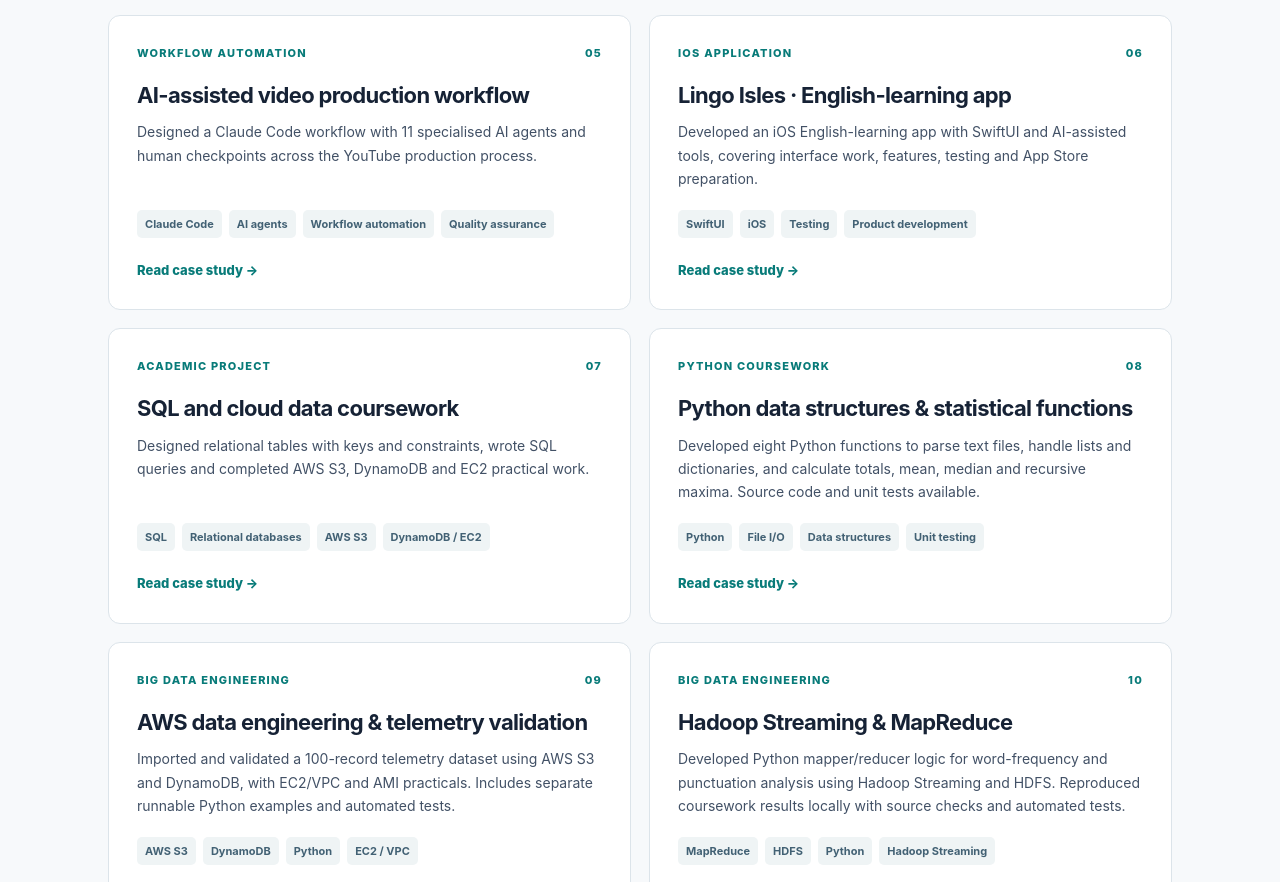
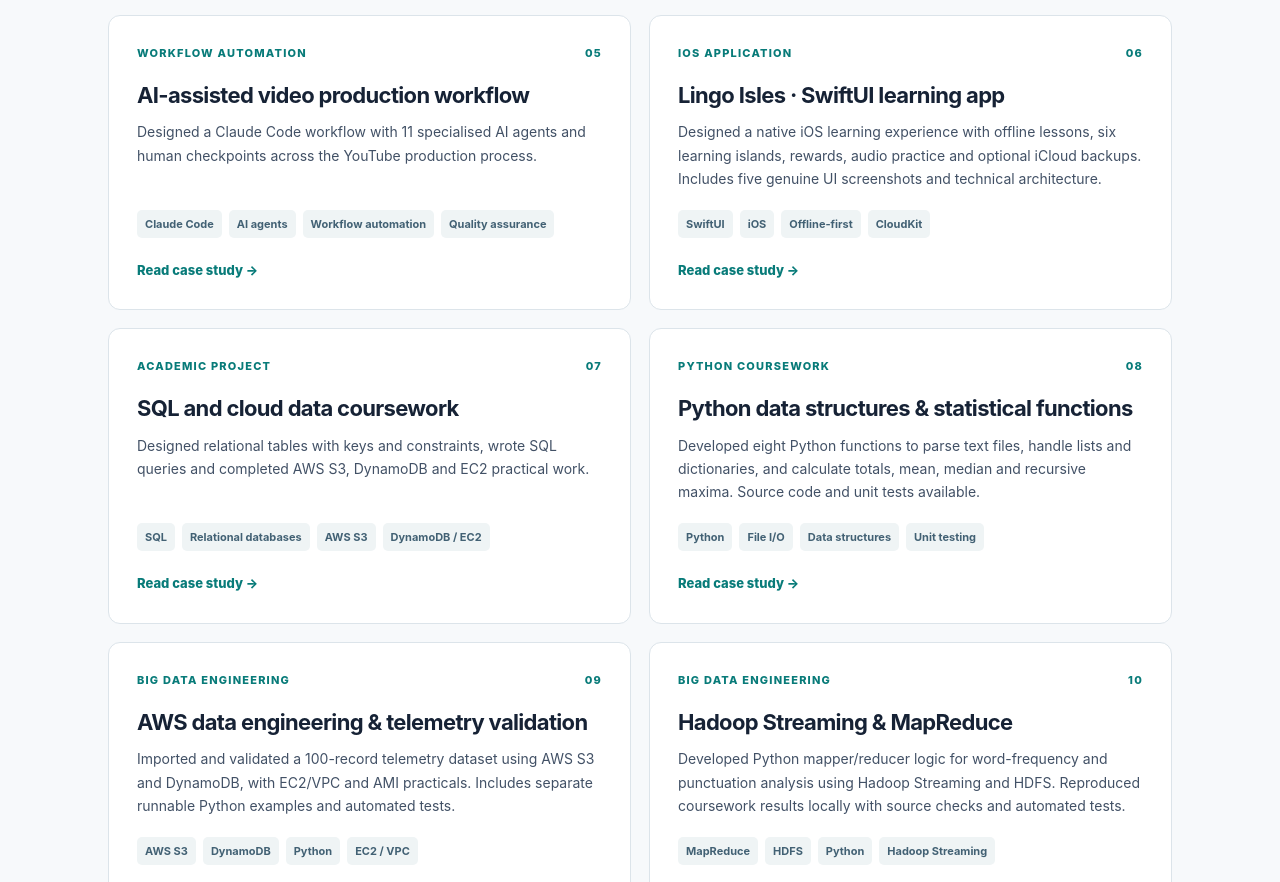
Before and after one commit to mrcdmn03/mrcdmn03.github.io, a plain HTML site: page index.html in a window 1280 px wide. Shown: the part 1504-2386 px from the top of the page. Drawn offline with Linux system fonts and the light colour scheme.

Commit message:
Highlight Lingo Isles source-verified features and screenshots on portfolio homepage

```diff
--- a/index.html
+++ b/index.html
@@ -63,8 +63,8 @@
 </article>
 <article class="project-card">
  <div class="project-overline"><span>IOS APPLICATION</span><span>06</span></div>
- <h3>Lingo Isles · English-learning app</h3><p>Developed an iOS English-learning app with SwiftUI and AI-assisted tools, covering interface work, features, testing and App Store preparation.</p>
- <div class="tags"><span class="tag">SwiftUI</span><span class="tag">iOS</span><span class="tag">Testing</span><span class="tag">Product development</span></div>
+ <h3>Lingo Isles · SwiftUI learning app</h3><p>Designed a native iOS learning experience with offline lessons, six learning islands, rewards, audio practice and optional iCloud backups. Includes five genuine UI screenshots and technical architecture.</p>
+ <div class="tags"><span class="tag">SwiftUI</span><span class="tag">iOS</span><span class="tag">Offline-first</span><span class="tag">CloudKit</span></div>
  <a class="card-link" href="projects/lingo-isles.html" aria-label="Read case study: Lingo Isles · English-learning app">Read case study →</a>
 </article>
 <article class="project-card">
```
